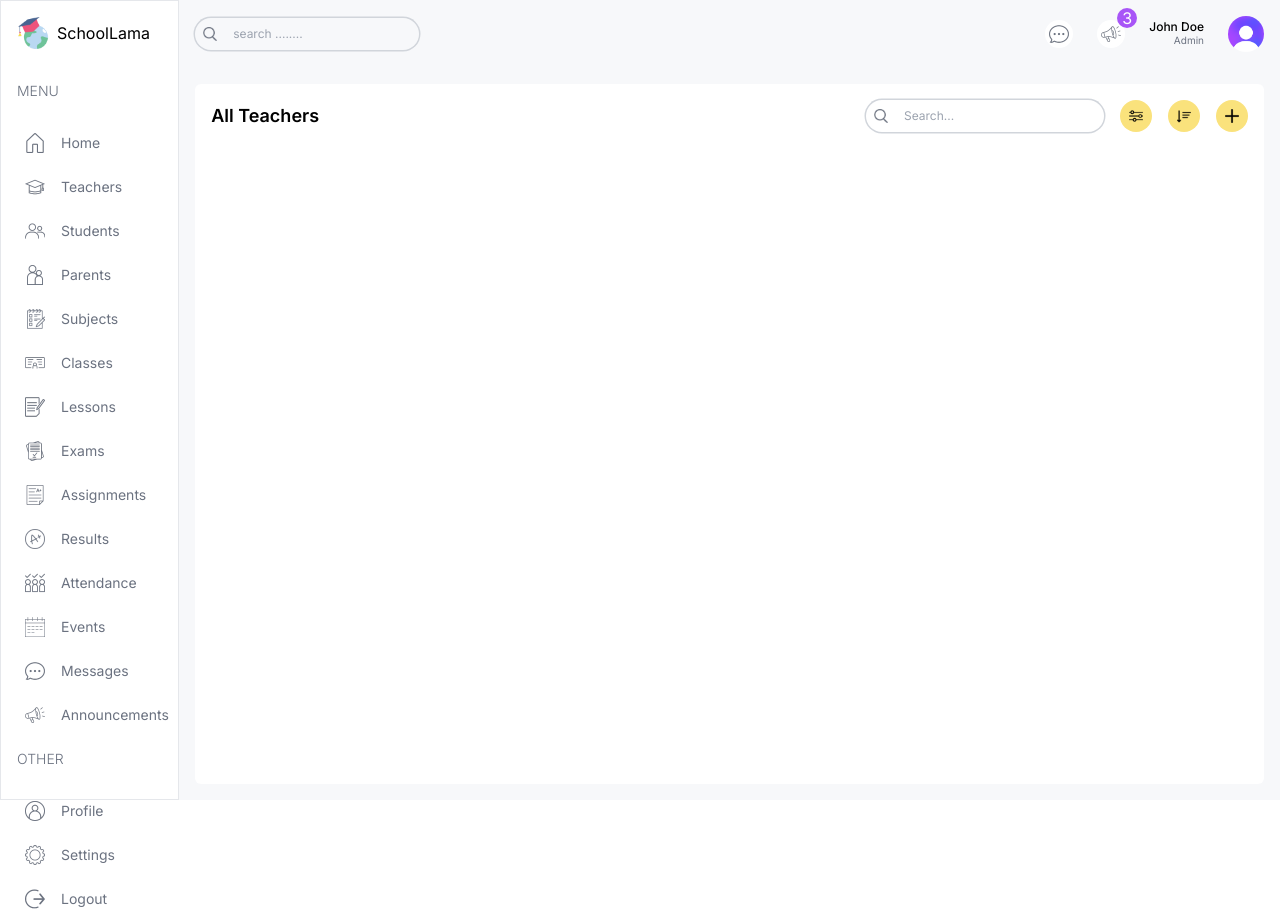
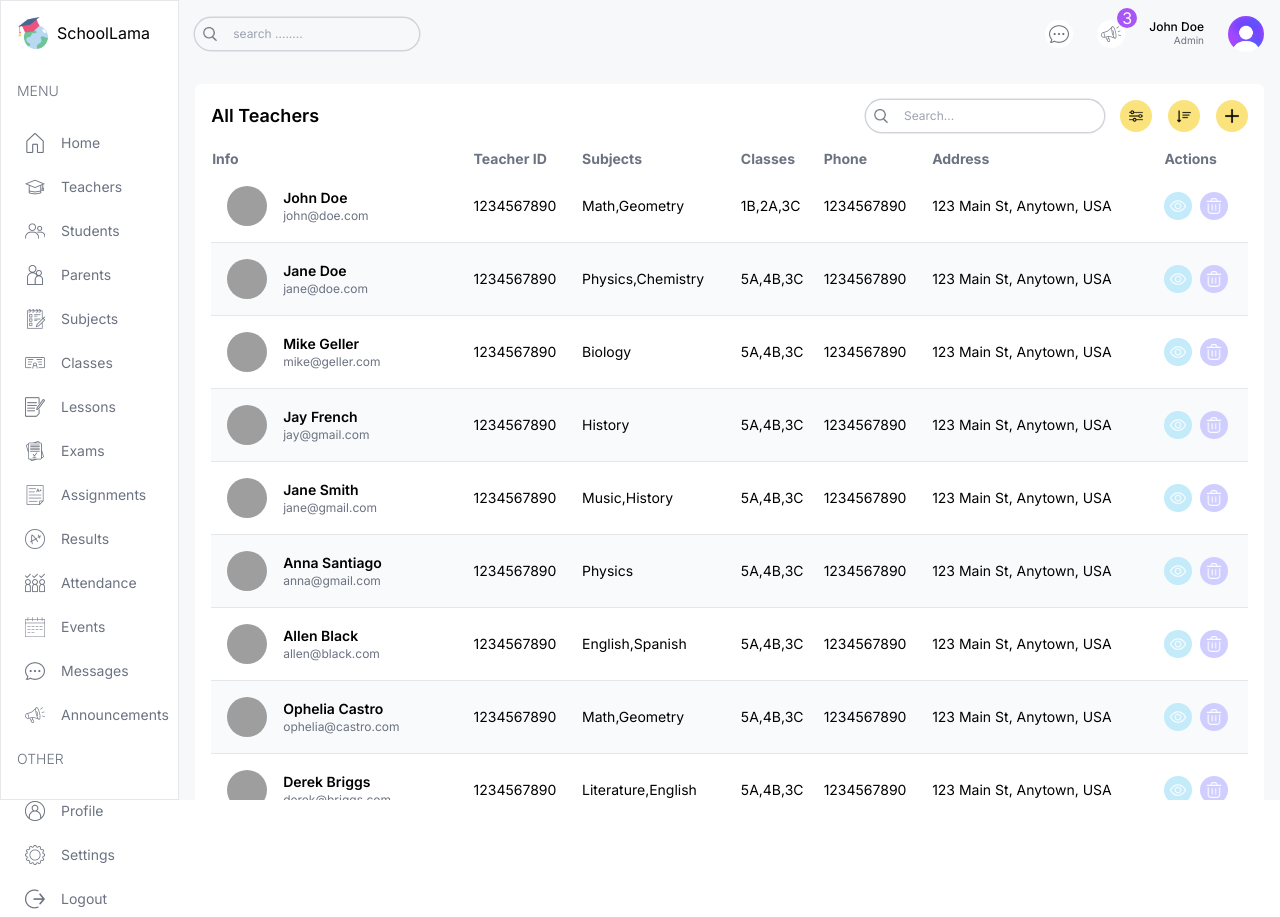
Before and after one commit to kaziabulhasib/sm-dashboard, a Next.js app: page /list/teachers in a window 1280 px wide. Built offline with nearby package versions, Linux system fonts and the light colour scheme; grey boxes are pictures that could not be loaded.

Commit message:
table second part

```diff
--- a/next.config.mjs
+++ b/next.config.mjs
@@ -1,4 +1,8 @@
 /** @type {import('next').NextConfig} */
-const nextConfig = {};
+const nextConfig = {
+  images: {
+    remotePatterns: [{ hostname: "images.pexels.com" }],
+  },
+};
 
 export default nextConfig;
--- a/src/app/(dashbaord)/list/teachers/page.tsx
+++ b/src/app/(dashbaord)/list/teachers/page.tsx
@@ -1,5 +1,97 @@
+import Pagination from "@/components/Pagination";
+import Table from "@/components/Table";
 import TableSearch from "@/components/TableSearch";
+import { role, teachersData } from "@/lib/data";
 import Image from "next/image";
+import Link from "next/link";
+
+type Teacher = {
+  id: number;
+  teacherId: string;
+  name: string;
+  email?: string;
+  photo: string;
+  phone: string;
+  subjects: string[];
+  classes: string[];
+  address: string;
+};
+
+const columns = [
+  {
+    header: "Info",
+    accessor: "info",
+  },
+  {
+    header: "Teacher ID",
+    accessor: "teacherId",
+    className: "hidden md:table-cell",
+  },
+  {
+    header: "Subjects",
+    accessor: "subjects",
+    className: "hidden md:table-cell",
+  },
+  {
+    header: "Classes",
+    accessor: "classes",
+    className: "hidden md:table-cell",
+  },
+  {
+    header: "Phone",
+    accessor: "phone",
+    className: "hidden lg:table-cell",
+  },
+  {
+    header: "Address",
+    accessor: "address",
+    className: "hidden lg:table-cell",
+  },
+  {
+    header: "Actions",
+    accessor: "action",
+  },
+];
+
+const renderRow = (item: Teacher) => (
+  <tr
+    key={item.id}
+    className='border-b border-gray-200 even:bg-slate-50 hover:bg-lamaPurpleLight text-sm'>
+    <td className='flex gap-4 p-4 items-center'>
+      <Image
+        src={item.photo}
+        alt=''
+        height={40}
+        width={40}
+        className='md:hidden xl:block w-10 h-10 rounded-full object-cover'
+      />
+      <div className='flex flex-col'>
+        <h3 className='font-semibold'>{item.name}</h3>
+        <p className='text-xs text-gray-500'>{item?.email}</p>
+      </div>
+    </td>
+    <td className='hidden md:table-cell'>{item.teacherId}</td>
+    <td className='hidden md:table-cell'>{item.subjects.join(",")}</td>
+    <td className='hidden md:table-cell'>{item.classes.join(",")}</td>
+    <td className='hidden md:table-cell'>{item.phone}</td>
+    <td className='hidden md:table-cell'>{item.address}</td>
+    <td>
+      <div className='flex items-center gap-2'>
+        <Link href={`/list/teachers/${item.id}`}>
+          <button className='w-7 h-7 flex items-center justify-center rounded-full bg-lamaSky'>
+            <Image src='/view.png' alt='' width={16} height={16} />
+          </button>
+        </Link>
+        {role === "admin" && (
+          <button className='w-7 h-7 flex items-center justify-center rounded-full bg-lamaPurple'>
+            <Image src='/delete.png' alt='' width={16} height={16} />
+          </button>
+          // <FormModal table="teacher" type="delete" id={item.id}/>
+        )}
+      </div>
+    </td>
+  </tr>
+);
 
 const TeacherListPage = () => {
   return (
@@ -38,9 +130,9 @@ const TeacherListPage = () => {
         </div>
       </div>
       {/* List */}
-      <div className=''></div>
+      <Table columns={columns} renderRow={renderRow} data={teachersData} />
       {/* Pagination */}
-      <div className=''></div>
+      <Pagination />
     </div>
   );
 };
--- /dev/null
+++ b/src/components/Pagination.tsx
@@ -0,0 +1,23 @@
+const Pagination = () => {
+  return (
+    <div className='p-4 flex items-center justify-between text-gray-500'>
+      <button
+        disabled
+        className='py-2 px-4 rounded-md bg-slate-200 text-xs font-semibold disabled:opacity-50 disabled:cursor-not-allowed'>
+        Prev
+      </button>
+      <div className='flex items-center gap-2 text-sm'>
+        <button className='px-2 rounded-sm bg-lamaSky'>1</button>
+        <button className='px-2 rounded-sm '>2</button>
+        <button className='px-2 rounded-sm '>3</button>
+        ...
+        <button className='px-2 rounded-sm '>10</button>
+      </div>
+      <button className='py-2 px-4 rounded-md bg-slate-200 text-xs font-semibold disabled:opacity-50 disabled:cursor-not-allowed'>
+        Next
+      </button>
+    </div>
+  );
+};
+
+export default Pagination;
--- /dev/null
+++ b/src/components/Table.tsx
@@ -0,0 +1,26 @@
+const Table = ({
+  columns,
+  renderRow,
+  data,
+}: {
+  columns: { header: string; accessor: string; className?: string }[];
+  renderRow: (item: any) => React.ReactNode;
+  data: any[];
+}) => {
+  return (
+    <table className='w-full mt-4'>
+      <thead>
+        <tr className='text-left text-gray-500 text-sm'>
+          {columns.map((col) => (
+            <th key={col.accessor} className={col.className}>
+              {col.header}
+            </th>
+          ))}
+        </tr>
+      </thead>
+      <tbody>{data.map((item) => renderRow(item))}</tbody>
+    </table>
+  );
+};
+
+export default Table;
```
